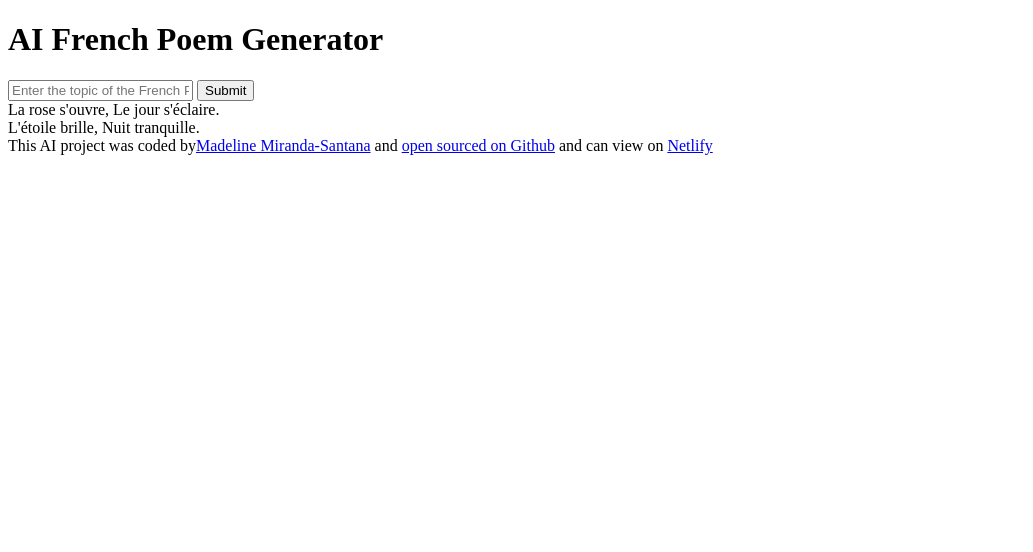
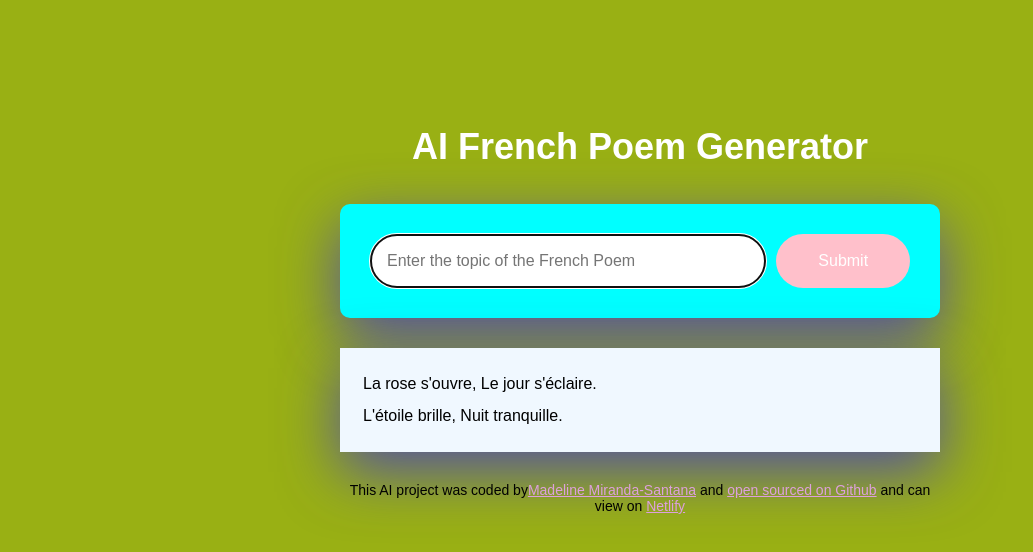
Before and after one commit to pracitce/poem-generator, a plain HTML site: page index.html in a window 1280 px wide. Shown: the whole page, without its empty margins (0-1033 px from the left). Drawn offline with Linux system fonts and the light colour scheme.

Commit message:
add changes for css classes , add styling and color for project

```diff
--- a/index.html
+++ b/index.html
@@ -7,6 +7,9 @@
     <title> AI- French Poem Generator</title>
 </head>
 <body>
+
+<div  class="container">
+
    <header>
 
     <h1> AI French Poem Generator</h1>
@@ -16,12 +19,12 @@
 <main>
 
 <form>
-<input type="text" placeholder="Enter the topic of the French Poem"/>
-<input type="submit"/>
+<input type="text" placeholder="Enter the topic of the French Poem" autofocus required autocomplete="off" class="instructions"/>
+<input type="submit" class="submit-button"/>
 
 </form>
 
-<div>
+<div class="poem">
     La rose s'ouvre,
     Le jour s'éclaire.
 <br/>
@@ -41,7 +44,7 @@
 
 </footer>
 
-
+</div>
     <script src="src/index.js"></script>
 </body>
 </html>
--- a/src/style.css
+++ b/src/style.css
@@ -0,0 +1,86 @@
+body{
+    background: hwb(69 8% 31%);
+    font-family: Arial, Helvetica, sans-serif;
+
+
+
+}
+
+.container{
+    margin: 120px auto;
+    max-width: 600px;
+
+}
+
+header{
+    margin-bottom: 30px;
+
+}
+
+
+h1{
+    text-align: center;
+    font-weight: 800;
+    font-size: 36px;
+    line-height: 1.5;
+    color: white;
+    padding: 0;
+}
+
+
+
+
+
+form{
+    padding: 30px;
+    box-shadow:  0px 20px 60px rgba(65,58,199, 0.8);
+    background-color: aqua;
+    border-radius: 10px;
+    display: flex;
+    margin-bottom: 30px;
+
+}
+.instructions {
+    padding:  16px;
+    border: 1px solid gray;
+    width: 80%;
+    font-size: 16px;
+    border-radius: 50px;
+    line-height:20px;
+    color: plum;
+}
+
+
+.submit-button{
+  margin-left: 10px;
+  background-color: pink;
+  font-weight: 70px;
+  color: white;
+  width: 150px;
+  font-size:16px; ;
+  border: none;
+  border-radius: 50px;
+  padding: 14px 24px;
+}
+
+a{
+    color: plum;
+}
+.poem{
+    font-size: 16px;
+    background-color: aliceblue;
+    padding: 20px;
+    line-height: 2;
+    border-left: 3px solid aliceblue;
+    box-shadow:  0px 20px 60px rgba(65,58,199, 0.8);
+
+
+}
+
+footer{
+    text-align: center;
+    font-size: 14px;
+    margin-top: 30px;
+
+
+}
```
